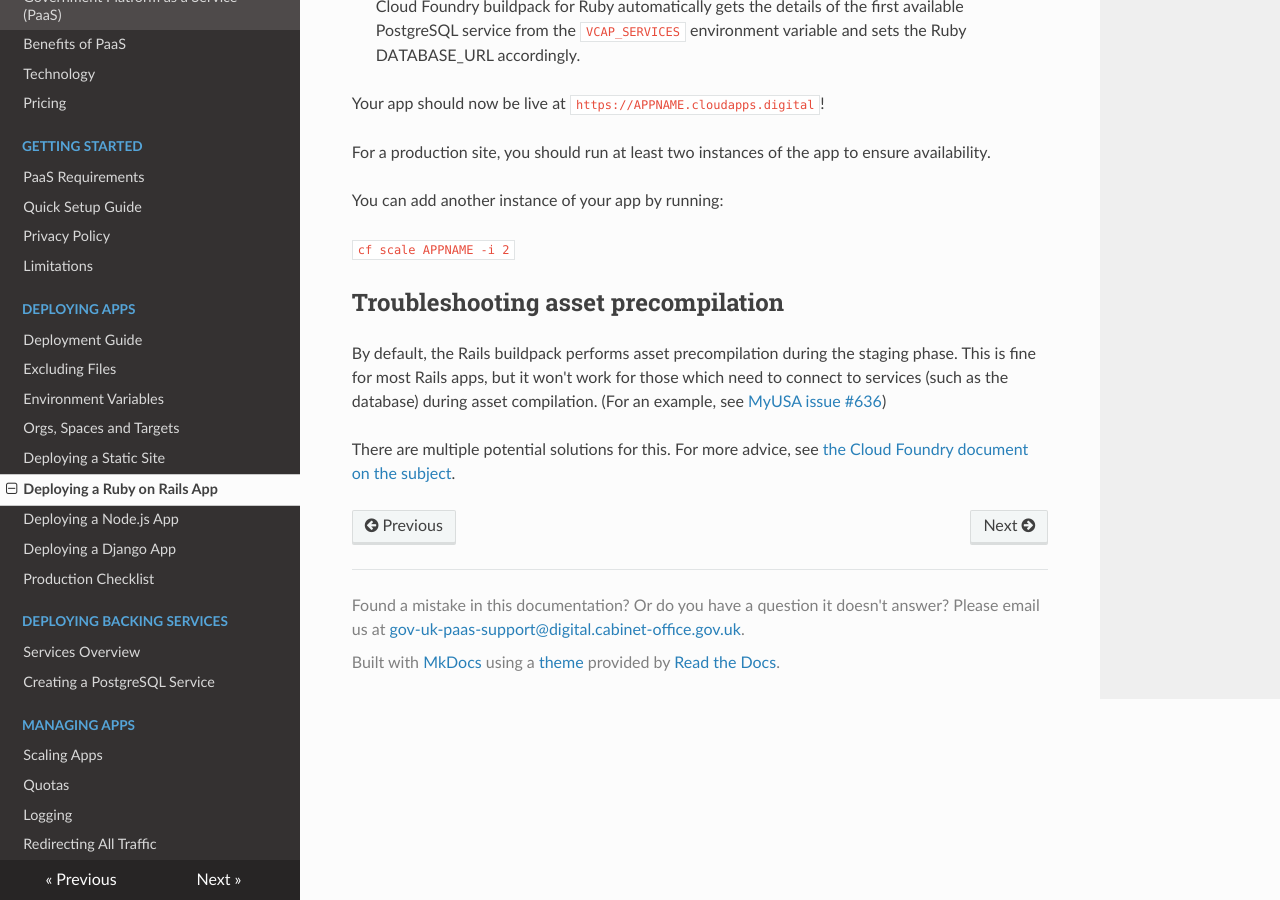
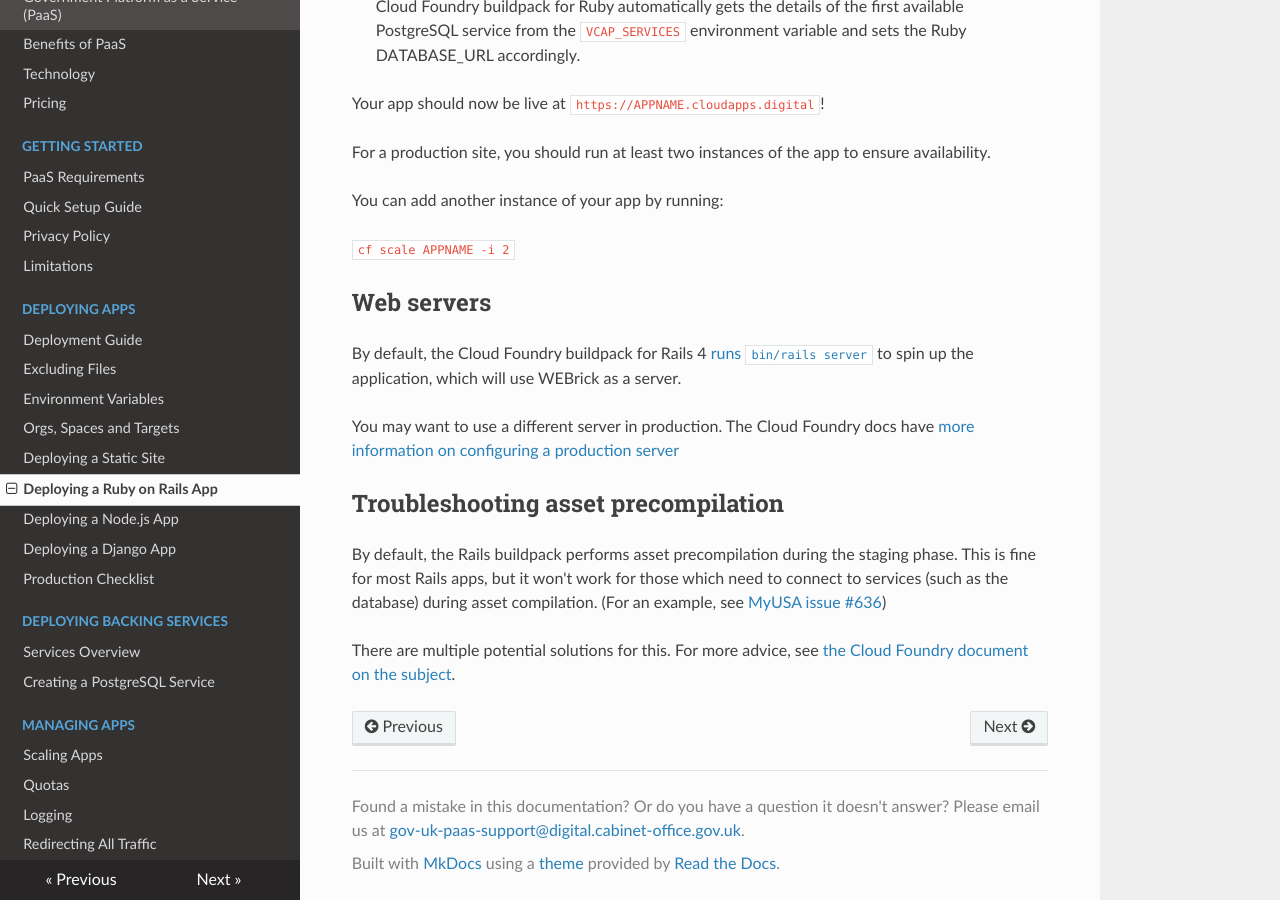
Before and after one commit to alphagov/paas-developer-docs, an MkDocs documentation site: the page built from docs/deploying_apps/deploying_rails.md, in a window 1280 px wide and 900 px high, scrolled down 1364 px. Built offline with MkDocs 1.6.1, drawn with Linux system fonts in a browser that asks for light colours; nearby versions of some CDN libraries; old or Windows-style settings are respelled for this version of MkDocs.

Commit message:
Add info about web servers to Rails docs
This wasn't immediately obvious to me.

```diff
--- a/docs/deploying_apps/deploying_rails.md
+++ b/docs/deploying_apps/deploying_rails.md
@@ -63,6 +63,17 @@ You can add another instance of your app by running:
 
 ``cf scale APPNAME -i 2``
 
+## Web servers
+
+By default, the Cloud Foundry buildpack for Rails 4 [runs `bin/rails server`][cf-buildpack-rails] to
+spin up the application, which will use WEBrick as a server.
+
+You may want to use a different server in production. The Cloud Foundry docs have
+[more information on configuring a production server][cf-docs-prodserver]
+
+[cf-buildpack-rails]: https://github.com/cloudfoundry/ruby-buildpack/blob/1f0ac3ce10866390d161c3f27e71d64890859454/lib/language_pack/rails4.rb#L27
+[cf-docs-prodserver]: https://docs.cloudfoundry.org/buildpacks/prod-server.html
+
 ## Troubleshooting asset precompilation
 
 By default, the Rails buildpack performs asset precompilation during the staging phase. This is fine for
```
